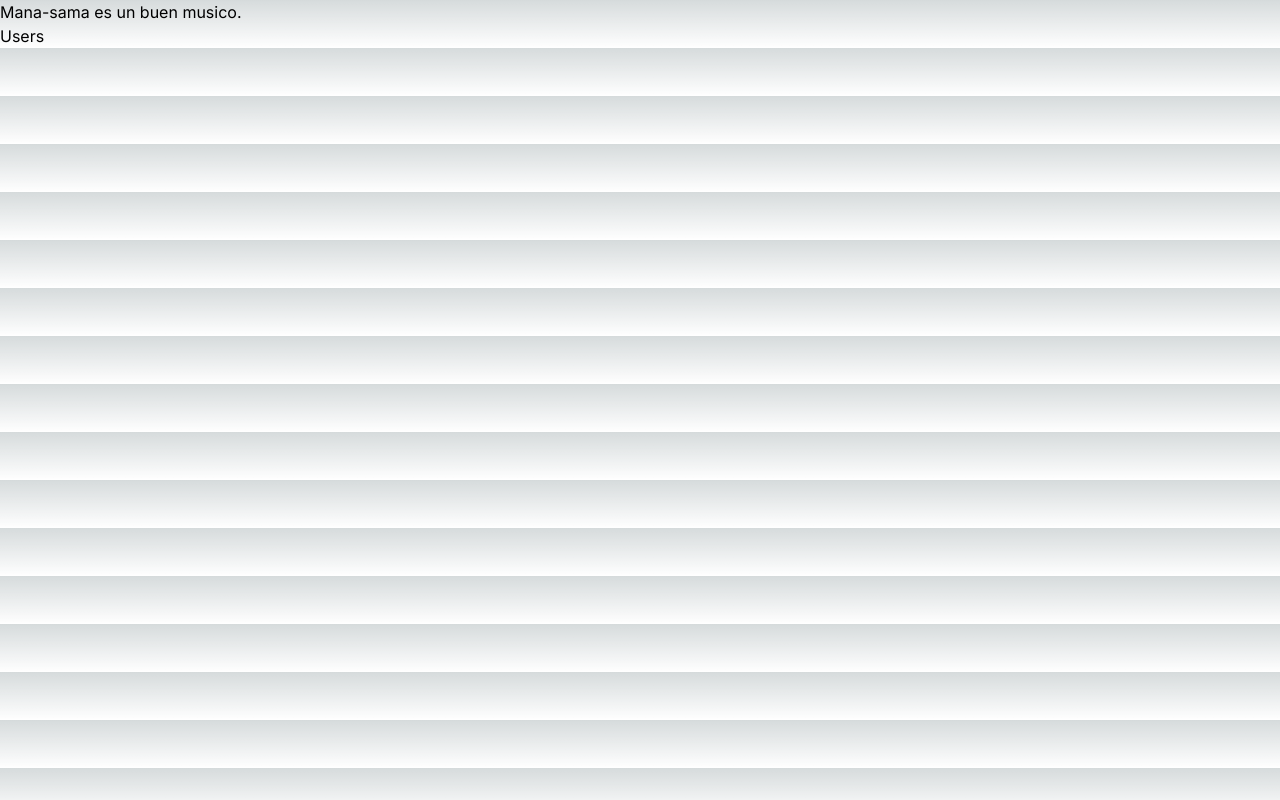
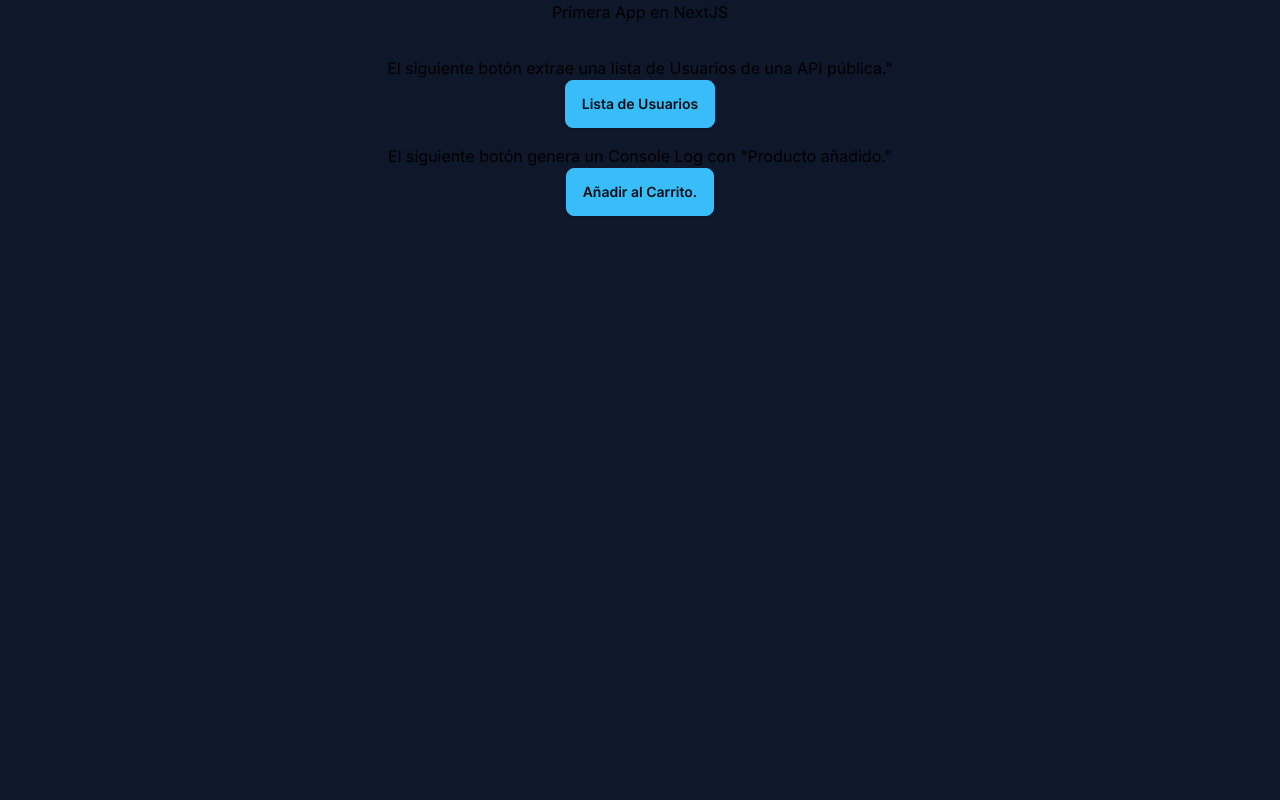
Before and after one commit to dimwarlock/NextJS-first-app, a Next.js app: page / in a window 1280 px wide. Built offline with nearby package versions, Linux system fonts and the light colour scheme.

Commit message:
Avances siguiendo el curso de Youtube.

```diff
--- /dev/null
+++ b/app/components/AddToCart.tsx
@@ -0,0 +1,13 @@
+'use client';
+import React from 'react'
+
+const AddToCart = () => {
+  return (
+    <div>
+        {/*Botón genérico que hace un console log con "Producto añadido."*/}
+        <button className='btn btn-primary' onClick={()=> console.log("Producto añadido.")}>Añadir al Carrito.</button>
+    </div>
+  )
+}
+
+export default AddToCart
--- /dev/null
+++ b/app/components/ProductCard.module.css
@@ -0,0 +1,4 @@
+.card {
+    padding: 1rem;
+    border: 1px solid #ccc;
+}
--- /dev/null
+++ b/app/components/ProductCard.tsx
@@ -0,0 +1,13 @@
+import React from 'react'
+import AddToCart from './AddToCart'
+//import styles from './ProductCard.module.css'  -  CSS Module for ProductCard component. Using Tailwind CSS instead.
+
+const ProductCard = () => {
+  return (
+    <div>
+        <AddToCart />
+    </div>
+  )
+}
+
+export default ProductCard
--- a/app/globals.css
+++ b/app/globals.css
@@ -18,10 +18,4 @@
 
 body {
   color: rgb(var(--foreground-rgb));
-  background: linear-gradient(
-      to bottom,
-      transparent,
-      rgb(var(--background-end-rgb))
-    )
-    rgb(var(--background-start-rgb));
 }
--- a/app/layout.tsx
+++ b/app/layout.tsx
@@ -15,7 +15,7 @@ export default function RootLayout({
   children: React.ReactNode
 }) {
   return (
-    <html lang="en">
+    <html lang="en" data-theme="night">
       <body className={inter.className}>{children}</body>
     </html>
   )
--- a/app/page.tsx
+++ b/app/page.tsx
@@ -1,15 +1,24 @@
 import Image from 'next/image'
 import Link from 'next/link'
+import ProductCard from './components/ProductCard'
 
 export default function Home()
 {
   return (
     <main>
-      <h1>
-        Mana-sama es un buen musico.
+      <h1 className = 'mb-8 flex justify-center'>
+        Primera App en NextJS
       </h1>
 
-      <Link href="/users">Users</Link>
+      <h1 className = 'flex justify-center'>El siguiente botón extrae una lista de Usuarios de una API pública."</h1>
+      <div className='flex justify-center'>
+        <Link className = 'mb-4 btn  btn-primary' href="/users">Lista de Usuarios</Link>
+      </div>
+
+      <h1 className = 'flex justify-center'>El siguiente botón genera un Console Log con "Producto añadido."</h1>
+      <div className='flex justify-center'>
+        <ProductCard />
+      </div>
     </main>
   )
 }
--- a/app/users/new/page.tsx
+++ b/app/users/new/page.tsx
@@ -2,7 +2,7 @@ import React from 'react'
 
 const NewUserPage = () => {
   return (
-    <div>Ah si, sangre.</div>
+    <div>Nuevo Usuario.</div>
   )
 }
 
--- a/app/users/page.tsx
+++ b/app/users/page.tsx
@@ -1,8 +1,36 @@
 import React from 'react'
 
-const UsersPage = () => {
+interface User {
+  id: number;
+  name: string;
+}
+
+const UsersPage = async () => {
+  const res = await fetch('https://rickandmortyapi.com/api/character', {cache: 'no-store'});
+  const data = await res.json();
+  const users: User[] = data.results;
+
   return (
-    <div>Velas</div>
+    <>
+      <h1>Usuarios</h1>
+
+      <p>{new Date().toLocaleTimeString()}</p>
+
+      <table className = 'table table-bordered'>
+        <thead>
+          <tr>
+            <th>id</th>
+            <th>Nombre</th>
+          </tr>
+        </thead>
+        <tbody>
+          {users.map(user=> <tr key={user.id}>
+            <td>{user.id}</td>
+            <td>{user.name}</td>
+            </tr>)}
+        </tbody>
+      </table>
+    </>
   )
 }
 
--- a/package.json
+++ b/package.json
@@ -21,5 +21,8 @@
     "react-dom": "18.3.1",
     "tailwindcss": "3.4.10",
     "typescript": "5.5.4"
+  },
+  "devDependencies": {
+    "daisyui": "^4.12.10"
   }
 }
--- a/tailwind.config.ts
+++ b/tailwind.config.ts
@@ -15,6 +15,11 @@ const config: Config = {
       },
     },
   },
-  plugins: [],
+  plugins: [
+    require('daisyui'),
+  ],
+  daisyui: {
+    themes: ["night"],
+  },
 }
 export default config
```
Also changed, not shown: 1 other file (tests, documents, lock files or other folders).
